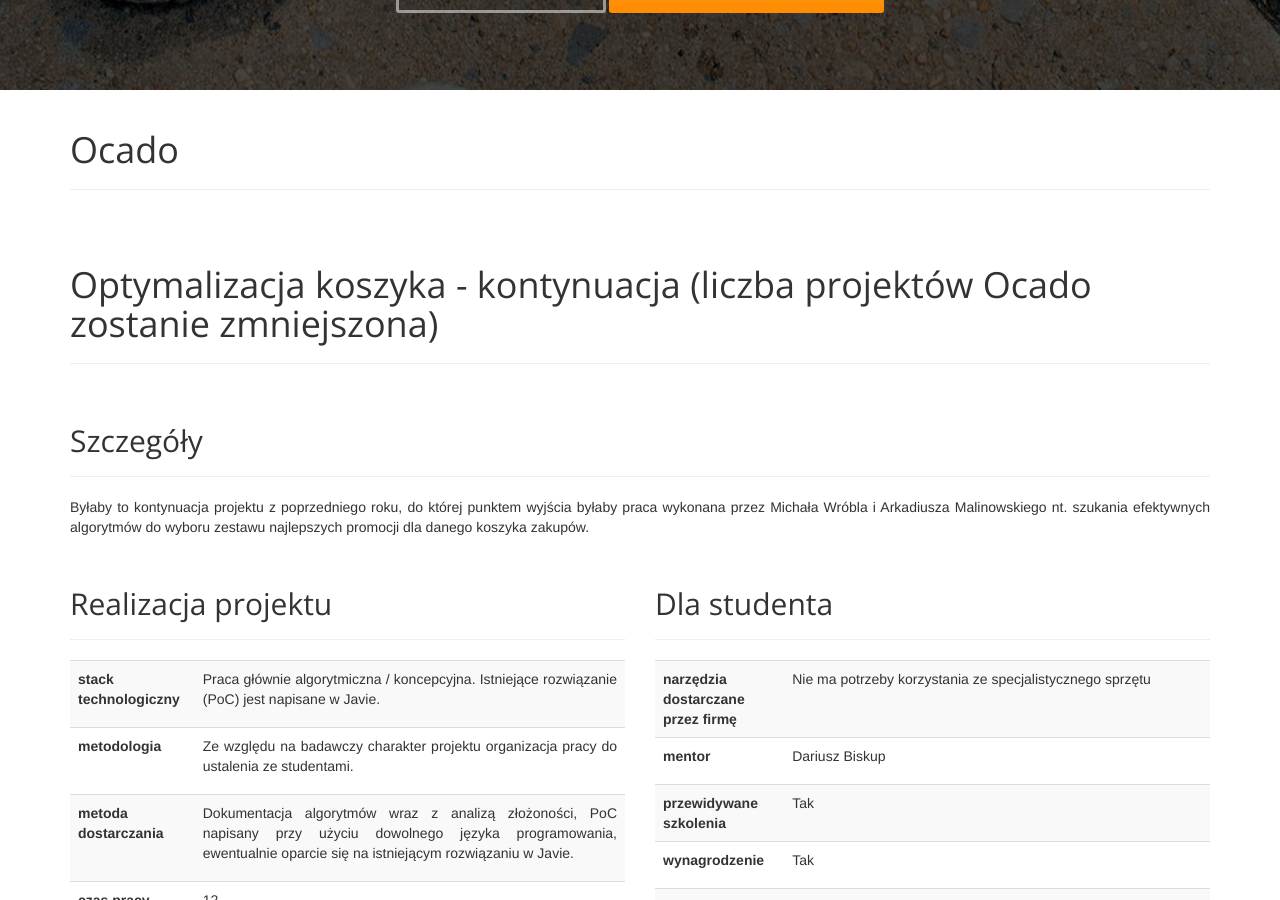
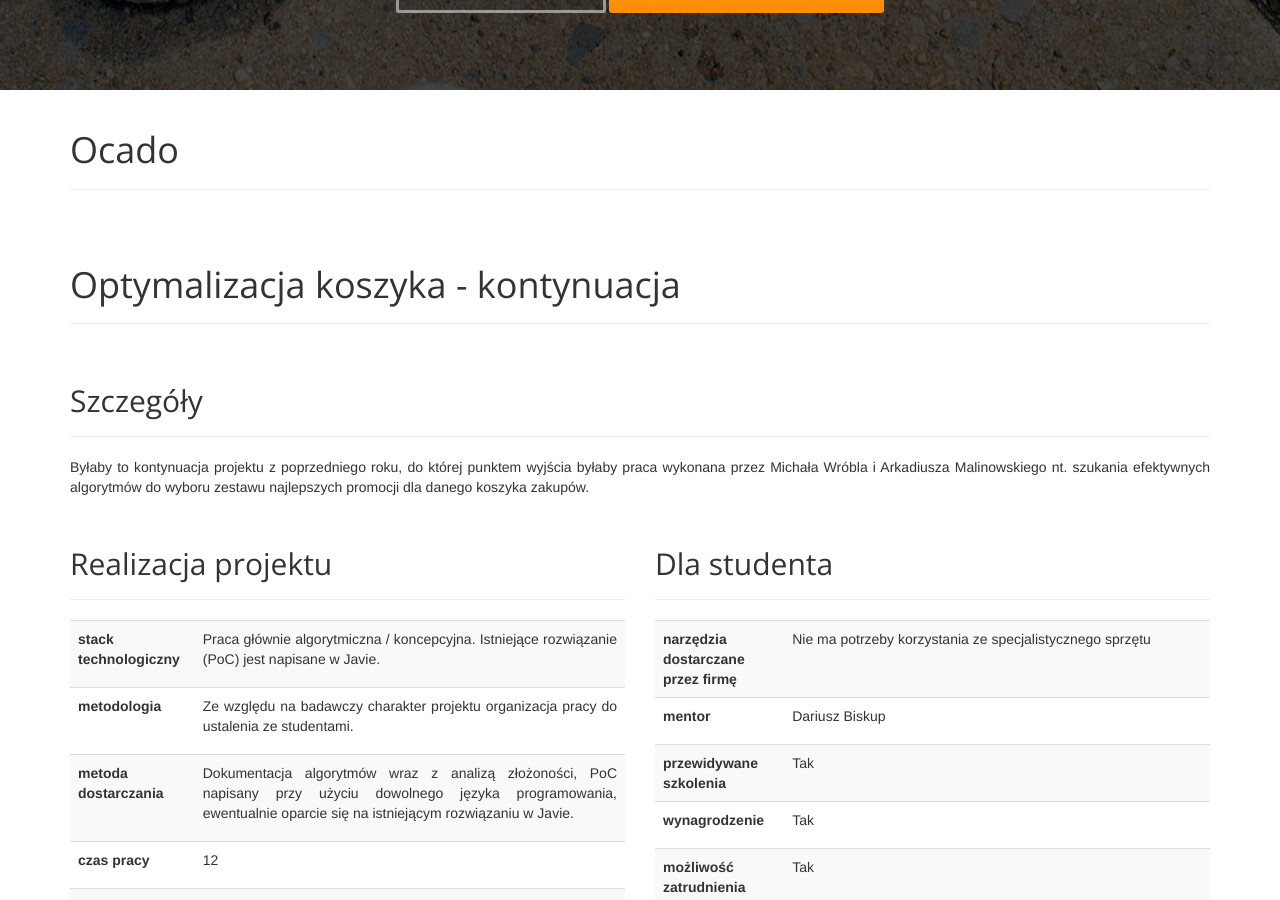
Before and after one commit to KSIUJ/pz.ksi, a Jekyll site: the page built from _companies/ocado-optymalizacja-koszyka.markdown, in a window 1280 px wide and 900 px high, scrolled down 430 px. Built offline with Jekyll 4.4.1, drawn with Linux system fonts in a browser that asks for light colours; nearby versions of some CDN libraries.

Commit message:
Deleted extra Ocado projects.

```diff
--- a/_companies/ocado-auto-rostering.markdown
+++ b/_companies/ocado-auto-rostering.markdown
@@ -5,7 +5,7 @@
 company: Ocado
 company_img:
 company_desc:
-project: Auto-rostering (liczba projektów Ocado zostanie zmniejszona)
+project: Auto-rostering
 project_img:
 technological_stack: Java, AWS
 methodology: |
--- a/_companies/ocado-okudos.markdown
+++ b/_companies/ocado-okudos.markdown
@@ -5,7 +5,7 @@
 company: Ocado
 company_img:
 company_desc:
-project: Okudos (liczba projektów Ocado zostanie zmniejszona)
+project: Okudos
 project_img:
 technological_stack: JS/Angular/Hexagon/d3 + Java/Spring/Tomcat
 methodology: Scrum/Kanban
--- a/_companies/ocado-optymalizacja-dzialania-bezobslugowych-magazynow.markdown
+++ b/_companies/ocado-optymalizacja-dzialania-bezobslugowych-magazynow.markdown
@@ -5,7 +5,7 @@
 company: Ocado
 company_img:
 company_desc:
-project: Optymalizacja działania bezobsługowych magazynów (liczba projektów Ocado zostanie zmniejszona)
+project: Optymalizacja działania bezobsługowych magazynów
 project_img:
 technological_stack: |
     - Backend: Java/Kotlin/Scala/Python (do ustalenia z zespołem)
--- a/_companies/ocado-optymalizacja-koszyka.markdown
+++ b/_companies/ocado-optymalizacja-koszyka.markdown
@@ -5,7 +5,7 @@
 company: Ocado
 company_img:
 company_desc:
-project: Optymalizacja koszyka - kontynuacja (liczba projektów Ocado zostanie zmniejszona)
+project: Optymalizacja koszyka - kontynuacja
 project_img:
 technological_stack: |
     Praca głównie algorytmiczna / koncepcyjna. Istniejące rozwiązanie (PoC) jest napisane w Javie.
```
Also changed, not shown: _companies/ocado-improving-apache-beam.markdown (deleted, +0 -43 lines), _companies/ocado-monitorowanie-jakosci-danych-w-google-big-query.markdown (deleted, +0 -28 lines).
